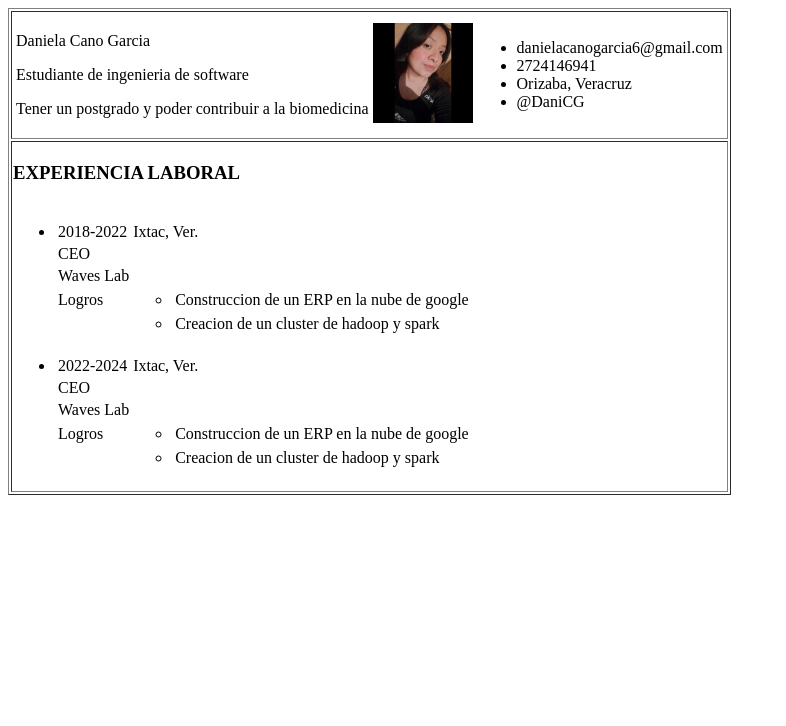
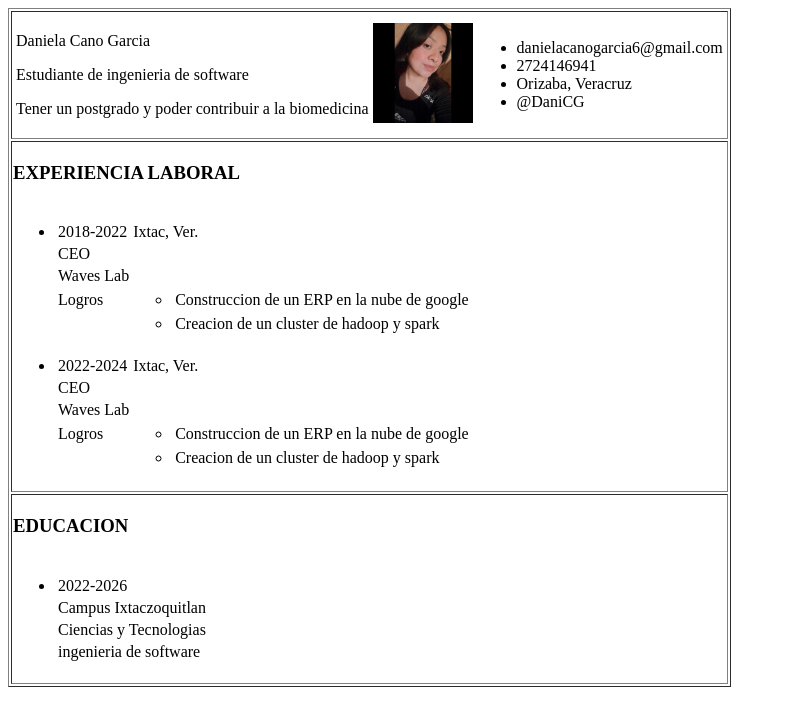
Before and after one commit to DanielaCanoGarcia/DanielaCG.github.io, an Angular app: page / in a window 1280 px wide. Shown: the top 726 px of the page, without its empty margins (0-786 px from the left). Built offline with nearby package versions, Linux system fonts and the light colour scheme.

Commit message:
add education branch #3

```diff
--- a/src/app/app.component.html
+++ b/src/app/app.component.html
@@ -9,4 +9,9 @@
             <app-work-experience></app-work-experience>
         </td>
     </tr>
+    <tr>
+        <td>
+            <app-education></app-education>
+        </td>
+    </tr>
 </table>
--- a/src/app/app.component.ts
+++ b/src/app/app.component.ts
@@ -2,11 +2,12 @@ import { Component } from '@angular/core';
 import { RouterLink, RouterLinkActive, RouterOutlet } from '@angular/router';
 import { HeaderComponent } from './header/header.component';
 import { WorkExperienceComponent } from './work-experience/work-experience.component';
+import { EducationComponent } from './education/education.component';
 
 @Component({
   selector: 'app-root',
   standalone: true,
-  imports: [RouterOutlet, RouterLink, RouterLinkActive, HeaderComponent, WorkExperienceComponent],
+  imports: [RouterOutlet, RouterLink, RouterLinkActive, HeaderComponent, WorkExperienceComponent, EducationComponent],
   templateUrl: './app.component.html',
   styleUrl: './app.component.css'
 })
--- /dev/null
+++ b/src/app/education/education.component.html
@@ -0,0 +1,20 @@
+<h3>EDUCACION</h3>
+
+<table border="0">
+    <ul *ngFor="let uni of education">
+        <li>
+            <tr>
+                <td>{{ uni.fecha }}</td>
+            </tr>
+            <tr>
+                <td>{{uni.ubicacion}}</td>
+            </tr>
+            <tr>
+                <td>{{ uni.facultad }}</td>
+            </tr>
+            <tr>
+                <td>{{ uni.carrera }}</td>
+            </tr>
+        </li>
+    </ul>
+</table>
--- /dev/null
+++ b/src/app/education/education.component.ts
@@ -0,0 +1,28 @@
+import { Component } from '@angular/core';
+import { CommonModule } from '@angular/common';
+
+@Component({
+  selector: 'app-education',
+  standalone: true,
+  imports: [CommonModule],
+  templateUrl: './education.component.html',
+  styleUrl: './education.component.css'
+})
+
+export class EducationComponent {
+  education : Array<any>=[];
+  ngOnInit():void{
+    let uni={
+      fecha:"2022-2026",
+      ubicacion:"Campus Ixtaczoquitlan",
+      facultad:"Ciencias y Tecnologias",
+      carrera:"ingenieria de software",
+      /*Certificados: [
+        {descripcion: ""},
+        {descripcion: ""}
+      ]*/
+    };
+    this.education.push(uni);
+    console.log(this.education);
+  }
+}
```
Also changed, not shown: src/app/education/education.component.css (added), 1 other file (tests, documents, lock files or other folders).
